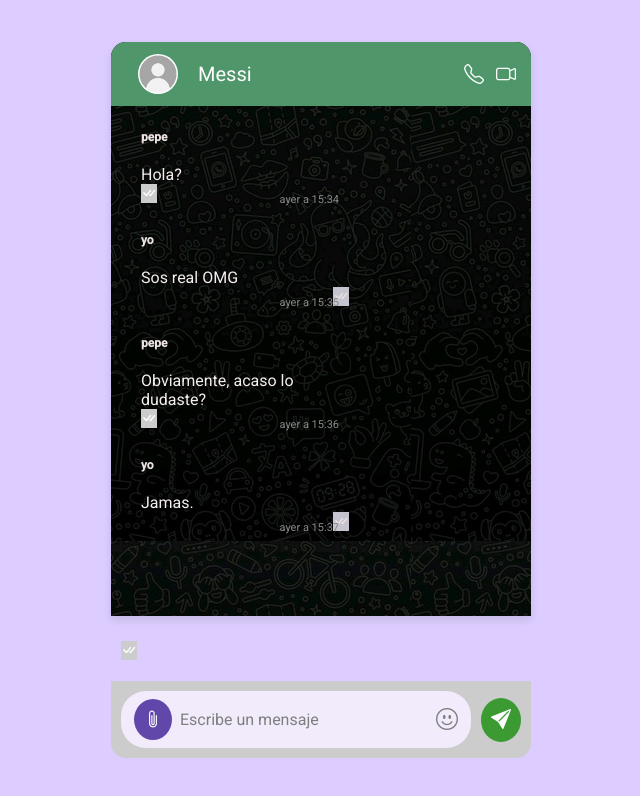
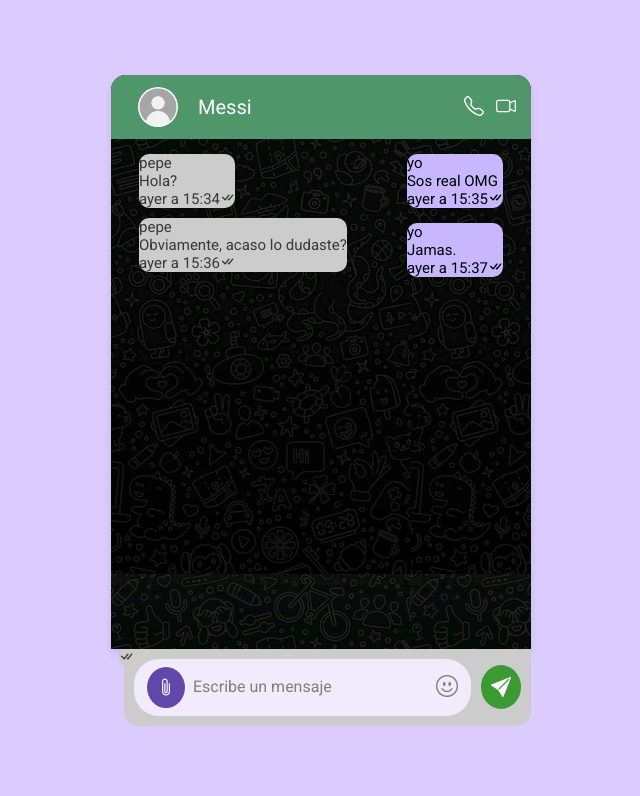
Before and after one commit to Manuelusero/Proyecto-whatsapp, a React (Vite) app: page / in a window 1280 px wide. Shown: the top 796 px of the page, without its empty margins (319-959 px from the left). Built offline with nearby package versions, Linux system fonts and the light colour scheme.

Commit message:
Arreglos de estilos

```diff
--- a/src/Components/Message/Message.css
+++ b/src/Components/Message/Message.css
@@ -1,14 +1,3 @@
-/* body {
-    font-family: Arial, sans-serif;
-    background-color: #d85b5b;
-    margin: 0;
-    padding: 0;
-    display: flex;
-    justify-content: center;
-    align-items: center;
-    height: 100vh;
-} */
-
 /*ESTILOS DE LOS MENSAJES*/
 
 .message {
@@ -20,20 +9,19 @@
     position: relative;
     overflow: hidden;
     display: inline-block;
-    color: #ebe3e3;
+    color: #f0e6e6;
+    background-color: rgb(64, 62, 59);
 }
 
 .message .author {
     font-weight: 600;
     font-size: 12px;
+    color: #888;
 }
 
 .message .content {
-    margin-top: 20px;
-    color: rgb(244, 238, 238);
-    max-height: 60vh;
-    overflow-y: auto;
-    position: relative;
+    font-size: 13px;
+    margin-bottom: 10px;
 }
 
 .message .date,
@@ -50,46 +38,30 @@
     right: 5px;
 }
 
-.message .message-left {
+.message-left {
     background-color: #cccccc;
     float: left;
     border-bottom-left-radius: 0px;
-    color: white;
+    margin-right: -10px;
+    margin-left: 8px;
+    margin-bottom: 10px;
+    color: #3a3838;
+    border-radius: 10px;
+    font-size: 15px;
 }
 
-.message .message-right {
-    background-color: #c6c4ce;
+.message-right {
+    background-color: #c8b6ff;
     float: right;
     border-bottom-right-radius: 0px;
+    margin-left: auto;
+    margin-right: 8px;
+    margin-bottom: 15px;
+    font-size: 15px;
+    border-radius: 10px;
 }
 
-/* .content-message {
-    background-image: url(/src/assets/Images/fondooscuro.jpeg);
-    padding: 20px;
-    padding-top: 90px;
-    border-radius: 10px;
-    box-shadow: 0 0 10px rgba(0, 0, 0, 0.1);
-    width: 300px;
-    position: relative;
-} */
-
-/* .content-message {
-    margin-top: 20px;
-    color: gray;
-    max-height: 60vh;
-    overflow-y: auto;
-} */
-
-/* h1 {
-    background-color: rgb(10, 10, 10);
-    border-radius: 2px, 0px, 2px, 0;
-    height: 50px;
-    width: 100%;
-    color: white;
-    position: absolute;
-    top: 0;
-    left: 0;
-    margin: 0;
-    border-top-left-radius: 10px;
-    border-top-right-radius: 10px;
-} */
+.message .status {
+    bottom: 1px;
+    right: 5px;
+}
--- a/src/Components/Message/Message.jsx
+++ b/src/Components/Message/Message.jsx
@@ -3,17 +3,18 @@
 
 const Message = ({ author, content, date, status }) => {
     const classMessage = author === 'yo' ? 'message-right' : 'message-left';
-    const statusMessage = status === 'visto'
+    const statusMessage = status === 'visto' ? 'visto' : 'no-visto';
 
     return (
-        <div className={`message ${classMessage}`}>
+        <div className={`mensaje ${classMessage}`} >
             <span className="author">{author}</span>
             <p className="content">{content}</p>
             <span className="date">{date}</span>
-            <span className={classMessage}>
-                <i className={statusMessage === 'no entregado' ? "bi bi-check" : "bi bi-check-all"}></i>
+            <span className={statusMessage}>
+                <i className={status === 'no entregado' ? "bi bi-check" : "bi bi-check-all"}></i>
             </span>
         </div>
+
     );
 }
 
```
